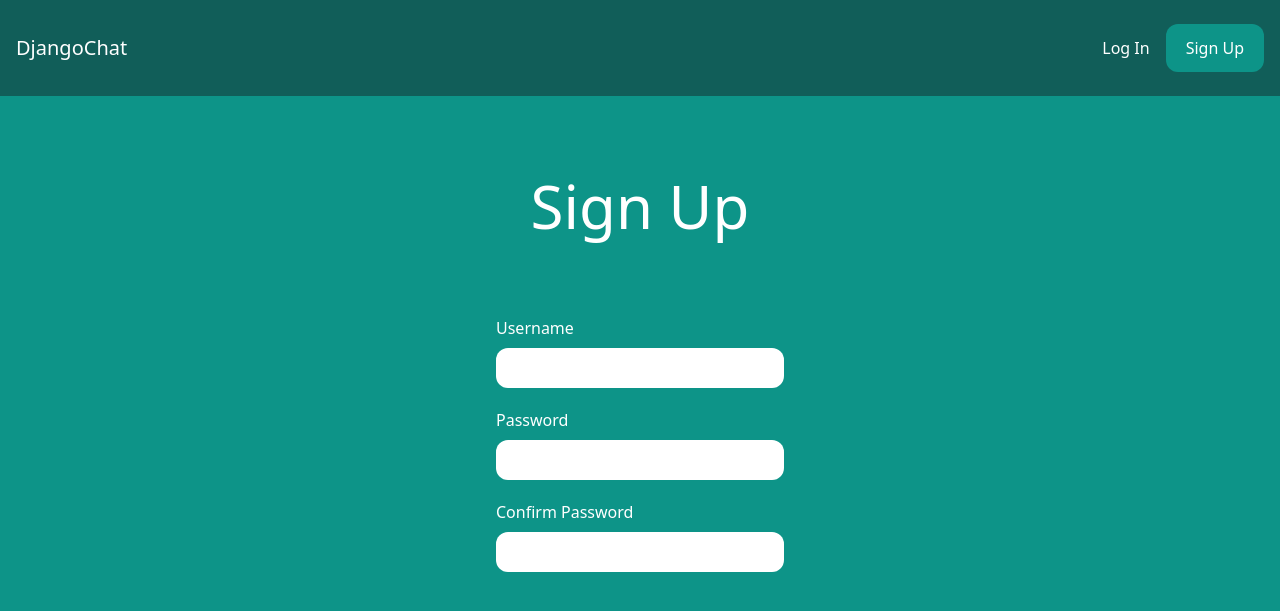
After one commit to kailasdumane/Real-Time-Chat-App, a Django app: page /signup/ in a window 1280 px wide. The commit adds this page. Shown: the top 611 px of the page. Run offline with Django 4.2, Linux system fonts and the light colour scheme; some libraries are stand-ins or nearby versions.

Commit message:
signup form complete

```diff
--- a/basicapp2/urls.py
+++ b/basicapp2/urls.py
@@ -4,9 +4,11 @@ from django.urls import path, include
 
 urlpatterns = [
     path('admin/', admin.site.urls),
-    path('',include('myapp.urls')),
-    path('myapp/', include('myapp.urls')),
+    # path('',include('myapp.urls')),
+    # path('myapp/', include('myapp.urls')),
 
-    path('core/', include('core.urls'))
+
+    # core app
+    path('', include('core.urls'))
 
 ]
--- /dev/null
+++ b/core/forms.py
@@ -0,0 +1,9 @@
+
+from django.contrib.auth.forms import UserCreationForm
+from django.contrib.auth.models import User
+
+
+class SignUpForm(UserCreationForm):
+    class Meta:
+        model=User
+        fields=['username','password1','password2']
--- a/core/templates/core/base.html
+++ b/core/templates/core/base.html
@@ -6,7 +6,8 @@
         <meta charset="utf-8">
         <meta name="viewport" content="width=device-width, initial-scale=1">
 
-        <title>django Chat App</title>
+        <title>{% block title %}{% endblock %}DjangoChat</title>
+
         <script src="https://cdn.tailwindcss.com"></script>
     </head>
 
@@ -20,8 +21,14 @@
                 <a href="/login/" class="text-white hover:text-gray-200">
                     Log In
                 </a>
+                <a href="/signup/" class="px-5 py-3 rounded-xl text-white bg-teal-600 hover:bg-teal-700">
+                    Sign Up
+                </a>
             </div>
         </nav>
+
+       {% block content %}
+       {% endblock %}
     </body>
 
 </html>
--- /dev/null
+++ b/core/templates/core/signup.html
@@ -0,0 +1,34 @@
+
+{% extends 'core/base.html' %}
+
+{% block title %}Sign Up | {% endblock %}
+
+{% block content %}
+
+<div class="p-10 lg:p-20 text-center">
+    <h1 class="text-3xl lg:text-6xl text-white">
+        Sign Up
+    </h1>
+</div>
+
+<form method="post" action="." class="lg:w-1/4 px-4 mx-auto">
+    {% csrf_token %}
+
+    <div class="mb-5">
+        <label class="text-white">Username</label>
+        <input type="text" name="username" class="w-full mt-2 px-4 py-2 rounded-xl">
+    </div>
+    <div class="mb-5">
+        <label class="text-white">Password</label>
+        <input type="password" name="password1" class="w-full mt-2 px-4 py-2 rounded-xl">
+    </div>
+    <div class="mb-5">
+        <label class="text-white">Confirm Password</label>
+        <input type="password" name="password2" class="w-full mt-2 px-4 py-2 rounded-xl">
+    </div>
+</form>
+
+
+
+
+{% endblock %}
--- a/core/urls.py
+++ b/core/urls.py
@@ -4,5 +4,6 @@ from django.urls import path
 from . import views
 
 urlpatterns = [
-    path('',views.frontpage,name="frontpage"),
+    path('', views.frontpage, name="frontpage"),
+    path('signup/', views.signup, name="signup"),
 ]
--- a/core/views.py
+++ b/core/views.py
@@ -1,4 +1,20 @@
-from django.shortcuts import render
+from django.contrib.auth import login
+from django.shortcuts import render, redirect
+
+from .forms import SignUpForm
 
 def frontpage(request):
-    return render(request,'core/base.html')
+    return render(request,'core/frontpage.html')
+
+def signup(request):
+    if request.method=="POST":
+        form=SignUpForm(request.POST)
+
+        if form.is_valid():
+            user=form.save()
+            login(request, user)
+            return redirect("frontpage")
+    else:
+        form=SignUpForm()
+
+    return render(request, 'core/signup.html', {'form':form})
```
Also changed, not shown: core/templates/core/frontpage.html (added, +15 -0 lines).
